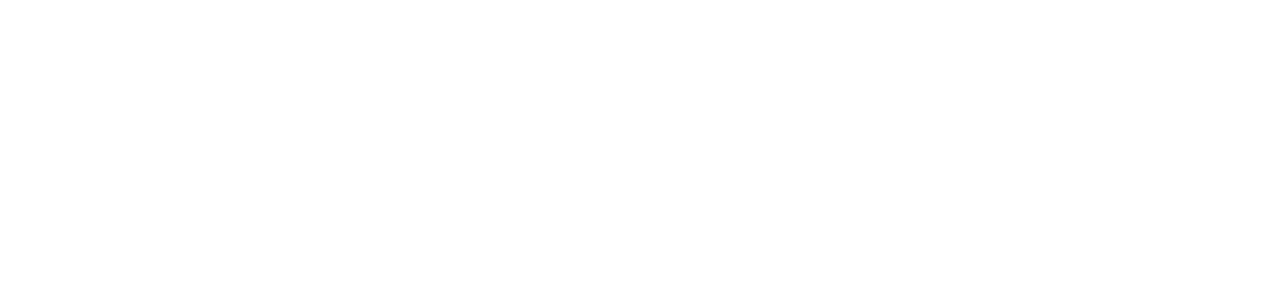
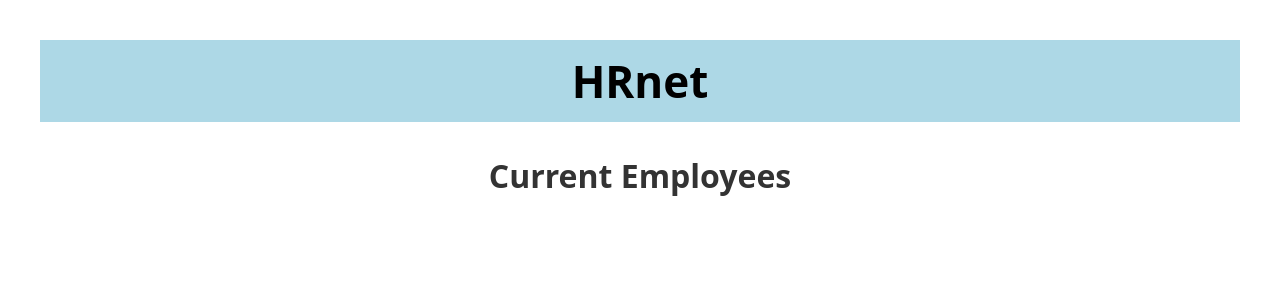
Before and after one commit to Das-F/P14-HRnet, a React (Vite) app: page /current-employees in a window 1280 px wide. Before the commit this address had no page. Shown: the top 300 px of the page. Built offline with nearby package versions, Linux system fonts and the light colour scheme.

Commit message:
link to current employees corrected

```diff
--- a/src/App.jsx
+++ b/src/App.jsx
@@ -1,6 +1,6 @@
 import { BrowserRouter as Router, Routes, Route } from "react-router-dom";
 import CreateEmployee from "./pages/CreateEmployee";
-import EmployeeList from "./pages/EmployeeList";
+import CurrentEmployees from "./pages/CurrentEmployees";
 import "./App.css";
 
 function App() {
@@ -8,7 +8,7 @@
     <Router>
       <Routes>
         <Route path="/" element={<CreateEmployee />} />
-        <Route path="/employee-list" element={<EmployeeList />} />
+        <Route path="/current-employees" element={<CurrentEmployees />} />
       </Routes>
     </Router>
   );
--- a/src/components/CreateEmployeePage/Header/Header.jsx
+++ b/src/components/CreateEmployeePage/Header/Header.jsx
@@ -7,7 +7,7 @@
       <div className="head-title">
         <h1>HRnet</h1>
       </div>
-      <Link to="/employee-list" className="view-employees-link">
+      <Link to="/current-employees" className="view-employees-link">
         View Current Employees{" "}
       </Link>
       <h2>Create Employee</h2>
--- /dev/null
+++ b/src/pages/CurrentEmployees.jsx
@@ -0,0 +1,14 @@
+import Header from "../components/CreateEmployeePage/Header/Header";
+
+const CurrentEmployees = () => {
+  return (
+    <div>
+      <div className="head-title">
+        <h1>HRnet</h1>
+      </div>
+      <h1>Current Employees</h1>
+    </div>
+  );
+};
+
+export default CurrentEmployees;
--- a/src/pages/EmployeeList.jsx
+++ /dev/null
@@ -1,9 +0,0 @@
-const EmployeeList = () => {
-  return (
-    <div>
-      <h1>Employee List</h1>
-    </div>
-  );
-};
-
-export default EmployeeList;
```
